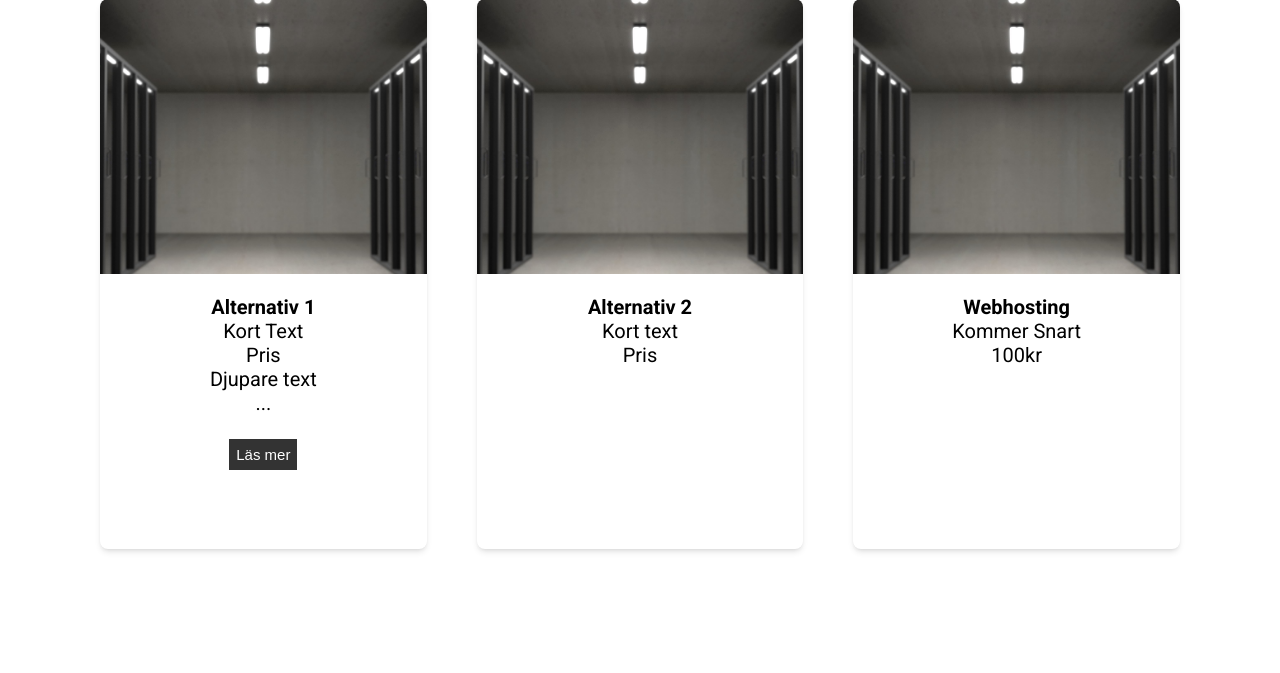
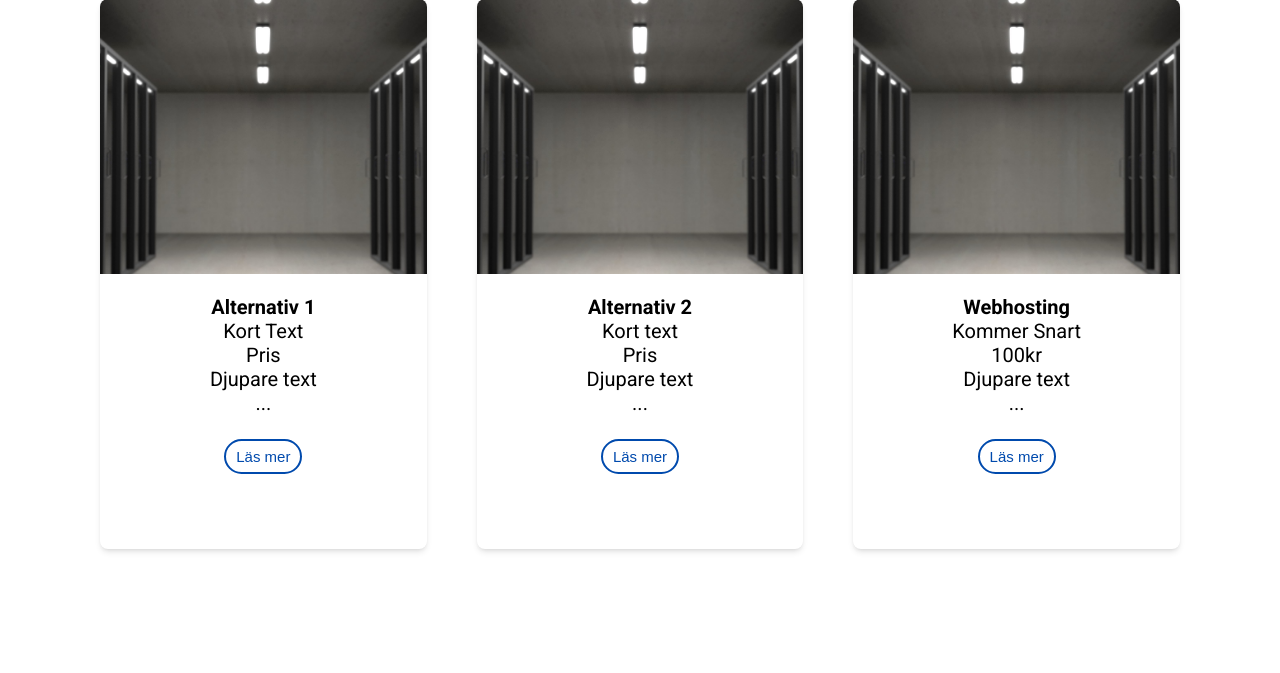
Before and after one commit to oscarskold/Hemsida-webdhs, a PHP site: page /html/Services.html in a window 1280 px wide; the page is wider, and only the part inside the window is pictured. Shown: the part 376-1049 px from the top of that part. Run offline with PHP 8.4, Linux system fonts and the light colour scheme.

Commit message:
Updated read more buttons

```diff
--- a/css/services.css
+++ b/css/services.css
@@ -68,18 +68,29 @@ body {
     display: none;
 }
 
+#more2 {
+    display: none;
+}
+
+#more3 {
+    display: none;
+}
+
 .rm {
     border: none;
-    background-color: #333;
-    color: white;
-    padding: 7px;
+    background-color: white;
+    border-radius: 20px;
+    border: 2px solid #004aad;
+    color: #004aad;
+    padding: 7px 10px;
     font-size: 15px;
     transition: all 0.3s ease-out;
 }
 
 .rm:hover {
     cursor: pointer;
-    background-color: #444;
+    background-color: #004aad;
+    color: white;
 }
 
 @media screen and (max-width:1100px) {
--- a/html/Services.html
+++ b/html/Services.html
@@ -66,6 +66,9 @@
                 <span class="t1">Alternativ 2</span>
                 <span>Kort text</span>
                 <span>Pris</span>
+                <span>Djupare text</span><span id="dots2">...</span>
+                <span id="more2">Lorem ipsum <br> ipsum Lorem</span> <br>
+                <button onclick="Readmore2()" id="myBtn2" class="rm">Läs mer</button>
             </div>
         </div>
         <div class="cards">
@@ -74,6 +77,9 @@
                 <span class="t1">Webhosting</span>
                 <span>Kommer Snart</span>
                 <span>100kr</span>
+                <span>Djupare text</span><span id="dots3">...</span>
+                <span id="more3">Lorem ipsum <br> ipsum Lorem</span> <br>
+                <button onclick="Readmore3()" id="myBtn3" class="rm">Läs mer</button>
             </div>
         </div>
         <div id="s2">
--- a/js/readmore.js
+++ b/js/readmore.js
@@ -13,3 +13,35 @@ function Readmore() {
       moreText.style.display = "inline";
     }
 }
+
+function Readmore2() {
+  var dots2 = document.getElementById("dots2");
+  var moreText2 = document.getElementById("more2");
+  var btnText2 = document.getElementById("myBtn2");
+
+  if (dots2.style.display === "none") {
+    dots2.style.display = "inline";
+    btnText2.innerHTML = "Läs mer";
+    moreText2.style.display = "none";
+  } else {
+    dots2.style.display = "none";
+    btnText2.innerHTML = "Läs mindre";
+    moreText2.style.display = "inline";
+  }
+}
+
+function Readmore3() {
+  var dots3 = document.getElementById("dots3");
+  var moreText3 = document.getElementById("more3");
+  var btnText3 = document.getElementById("myBtn3");
+
+  if (dots3.style.display === "none") {
+    dots3.style.display = "inline";
+    btnText3.innerHTML = "Läs mer";
+    moreText3.style.display = "none";
+  } else {
+    dots3.style.display = "none";
+    btnText3.innerHTML = "Läs mindre";
+    moreText3.style.display = "inline";
+  }
+}
```
